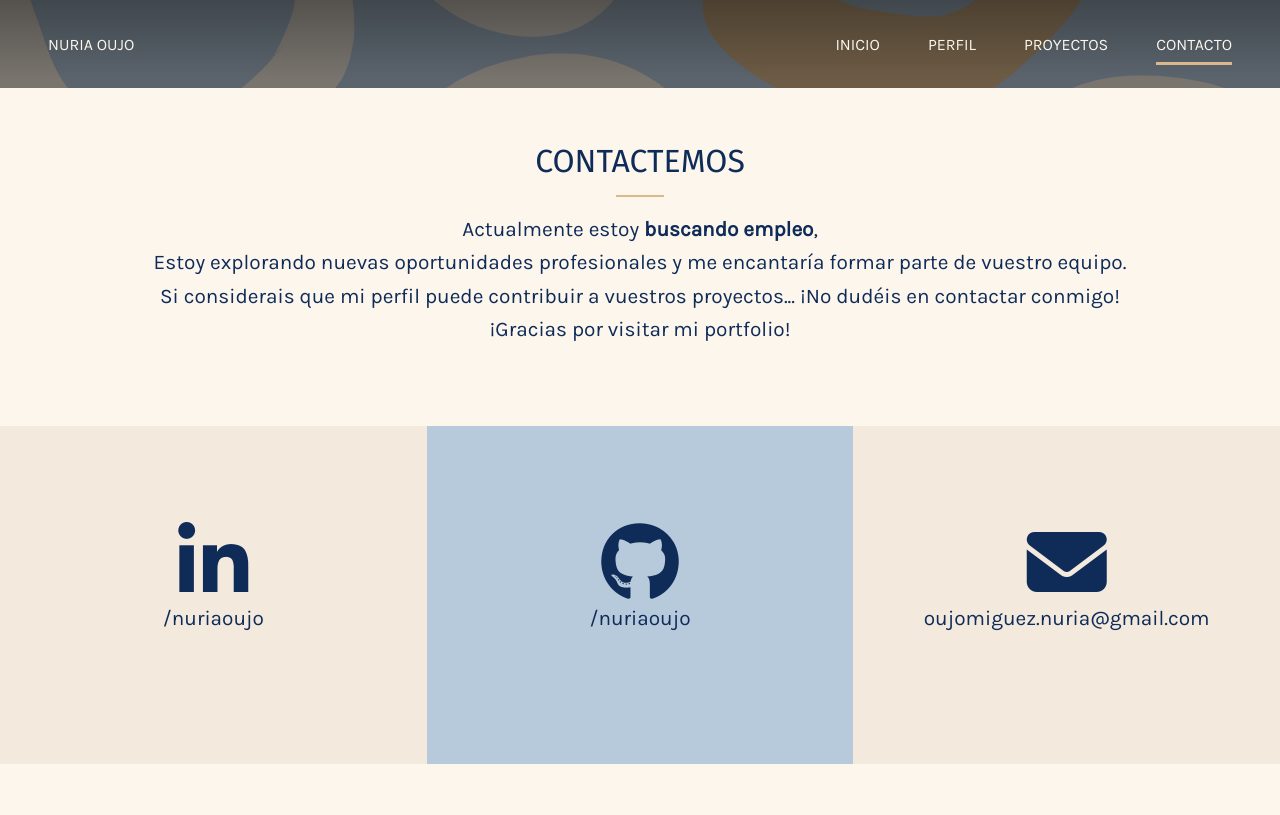
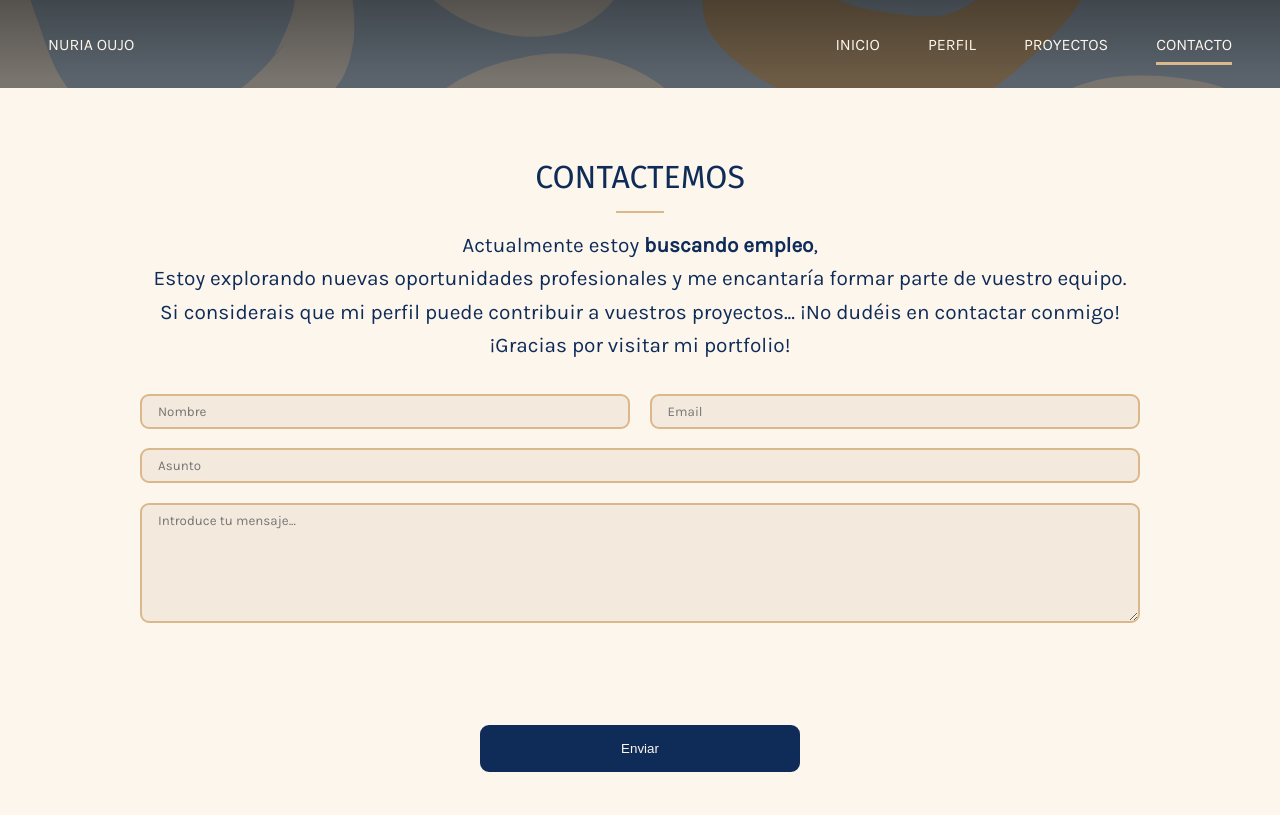
Before and after one commit to nuriaoujo/my-portfolio, a plain HTML site: page dist/contact.html in a window 1280 px wide. Shown: the top 815 px of the page. Drawn offline with Linux system fonts and the light colour scheme.

Commit message:
contact page uncommented

```diff
--- a/dist/contact.html
+++ b/dist/contact.html
@@ -31,9 +31,9 @@
     </header>
 
     <!-- Section A: Contact form -->
-    <section id="contact-a" class="text-center">
+    <section id="contact-a" class="text-center py-4">
         <div>
-            <h2 class="section-title py-3">Contactemos</h2>
+            <h2 class="section-title">Contactemos</h2>
             <div class="bottom-line"></div>
             <p class="lead">
                 Actualmente estoy <strong>buscando empleo</strong>,
@@ -45,7 +45,7 @@
                 ¡Gracias por visitar mi portfolio!
             </p>
 
-            <!-- <form method="POST" data-netlify="true" data-netlify-recaptcha="true">
+            <form method="POST" data-netlify="true" data-netlify-recaptcha="true">
                 <div class="text-fields">
                     <input type="text" class="text-input name-input" placeholder="Nombre" name="name">
                     <input type="text" class="text-input subject-input" name="subject" placeholder="Asunto">
@@ -56,28 +56,8 @@
                     </div>
                 </div>
                 <button class="btn-dark" type="submit">Enviar</button>
-            </form> -->
+            </form>
 
-            <div class="section-contact py-3">
-                <div class="bg-medium">
-                    <a href="https://www.linkedin.com/in/nuriaoujo/" target="_blank">
-                        <i class="icon fab fa-linkedin-in fa-5x"></i>
-                    </a>
-                    <p class="lead">/nuriaoujo</p>
-                </div>
-                <div class="bg-contrast">
-                    <a href="https://github.com/nuriaoujo" target="_blank">
-                        <i class="icon fab fa-github fa-5x"></i>
-                    </a>
-                    <p class="lead">/nuriaoujo</p>
-                </div>
-                <div class="bg-medium">
-                    <a href="mailto: oujomiguez.nuria@gmail.com" target="_blank">
-                        <i class="icon fas fa-envelope fa-5x"></i>
-                    </a>
-                    <p class="lead">oujomiguez.nuria@gmail.com</p>
-                </div>
-            </div>
         </div>
     </section>
 
```
